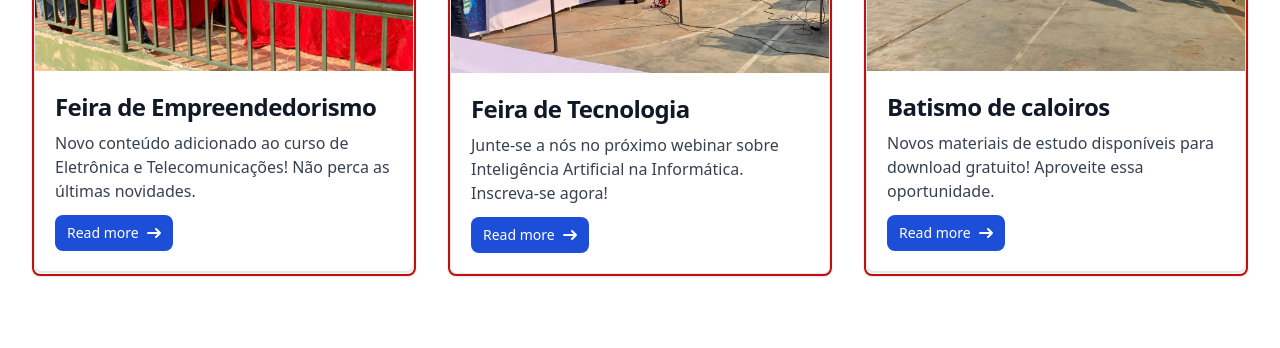
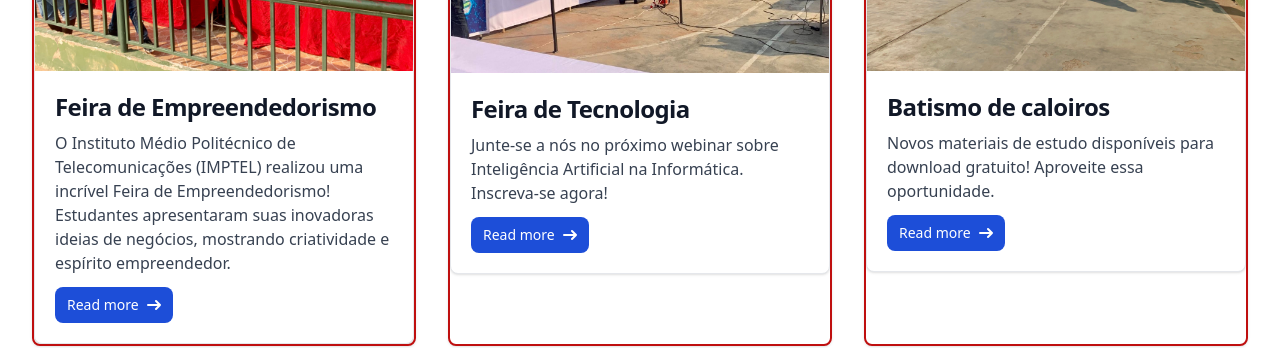
Before and after one commit to leehendrick/EduConnect-UI, a Nuxt app in the folder nuxt-app/: page / in a window 1280 px wide. Shown: the part 2420-2768 px from the top of the page. Built offline with nearby package versions, Linux system fonts and the light colour scheme.

Commit message:
feature : add card content

```diff
--- a/nuxt-app/pages/index.vue
+++ b/nuxt-app/pages/index.vue
@@ -6,7 +6,7 @@
     {
       img: '/feira_de_emp.jpeg',
       title:  'Feira de Empreendedorismo',
-      content: 'Novo conteúdo adicionado ao curso de Eletrônica e Telecomunicações! Não perca as últimas novidades.',
+      content: 'O Instituto Médio Politécnico de Telecomunicações (IMPTEL) realizou uma incrível Feira de Empreendedorismo! Estudantes apresentaram suas inovadoras ideias de negócios, mostrando criatividade e espírito empreendedor.',
     },
     {
       img: '/feira_de_tec.jpeg',
```
